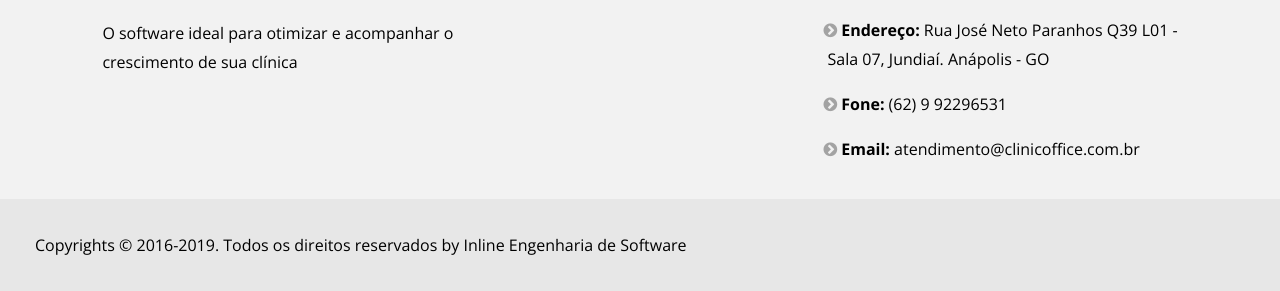
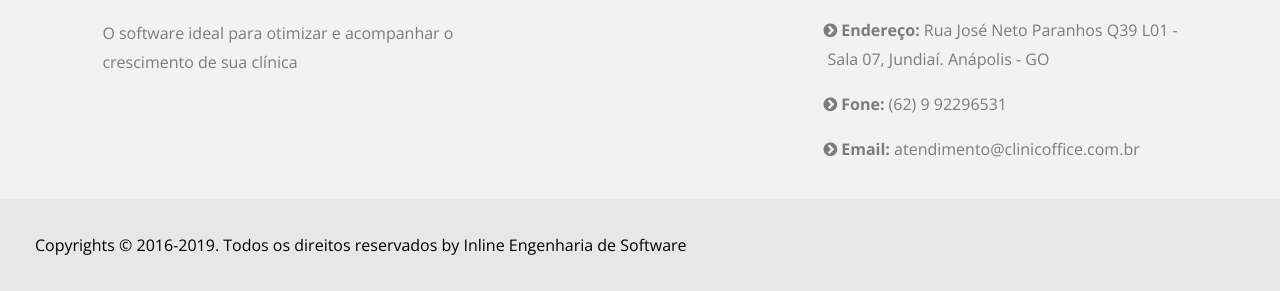
Before and after one commit to samaramiranda/Clinic-Office, a plain HTML site: page index.html in a window 1280 px wide. Shown: the part 542-833 px from the top of the page. Drawn offline with nearby package versions, Linux system fonts and the light colour scheme.

Commit message:
Alterando a cor do rodapé

```diff
--- a/public/styles/footer.css
+++ b/public/styles/footer.css
@@ -3,6 +3,10 @@ footer hr {
   border: none;
   border-top: 3px solid #cecece;
   margin: 0 auto 30px;
+}
+
+footer p {
+  color: #7c7c7c;
 }
 
 footer div#footerContent {
@@ -14,7 +18,7 @@ footer div#footerContent {
 
 footer div#location p::before {
   content: '\f138';
-  color: #a3a3a3;
+  color: #7c7c7c;
   position: relative;
   font-family: FontAwesome;
   font-size: 16px;
```
